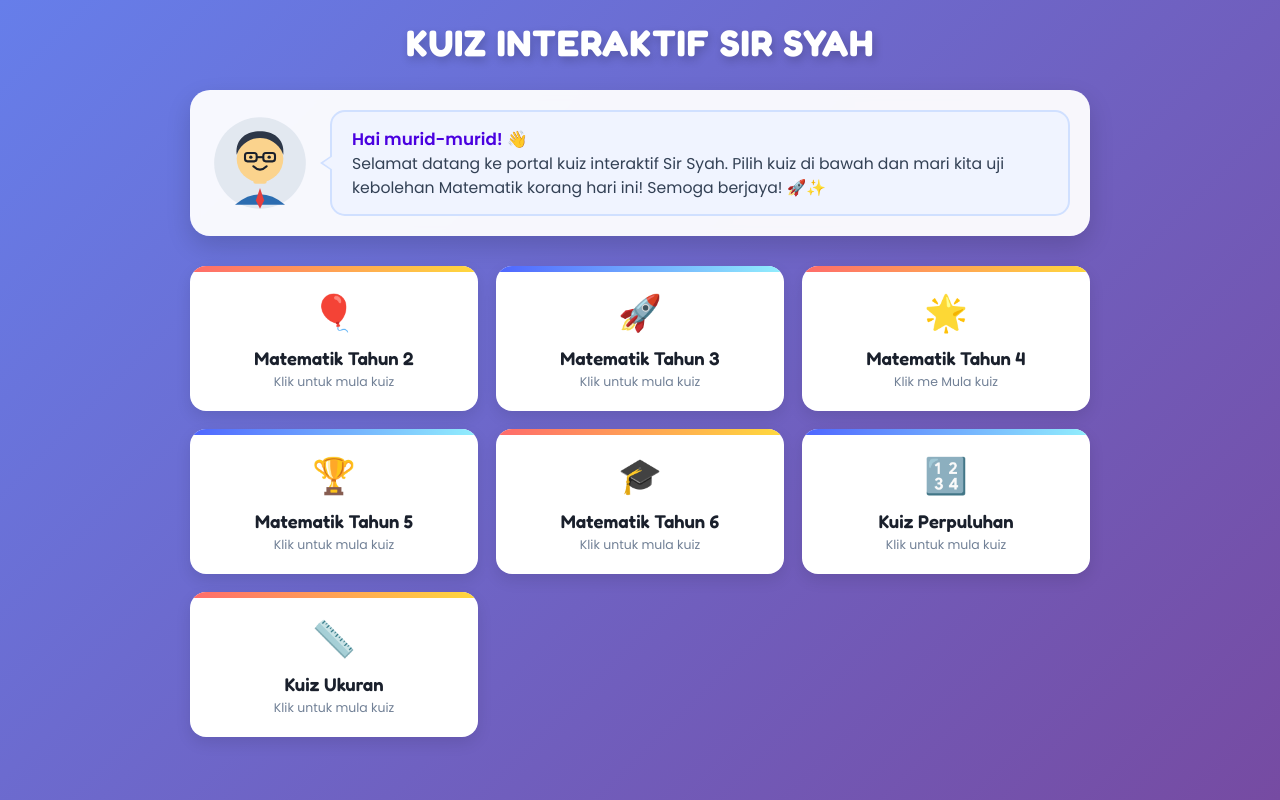
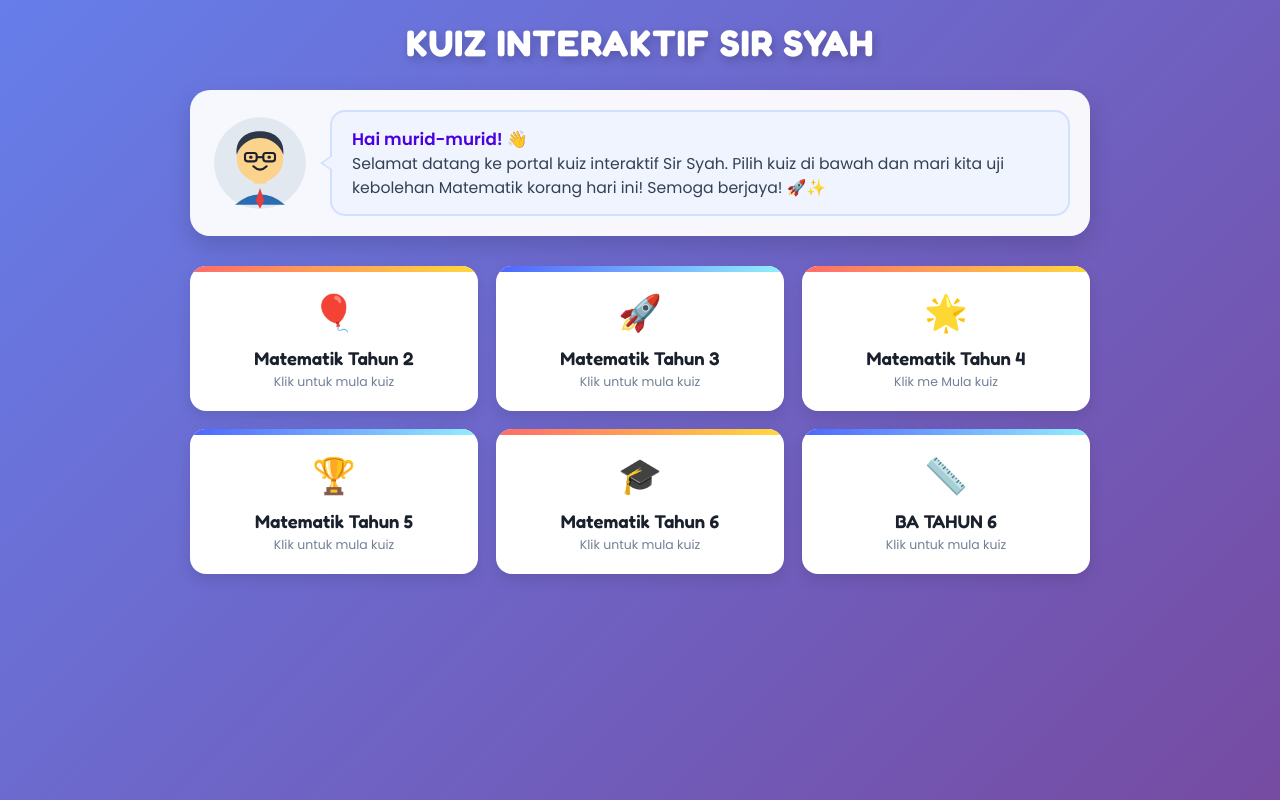
Before and after one commit to butcroloq/mtgame, a plain HTML site: page index.html in a window 1280 px wide. Drawn offline with Linux system fonts and the light colour scheme.

Commit message:
Update index.html

```diff
--- a/index.html
+++ b/index.html
@@ -257,15 +257,9 @@
         <div class="card-sub">Klik untuk mula kuiz</div>
       </a>
 
-      <a href="KUIZ PERPULUHAN.html" class="card">
-        <div class="card-icon">🔢</div>
-        <div class="card-title">Kuiz Perpuluhan</div>
-        <div class="card-sub">Klik untuk mula kuiz</div>
-      </a>
-
-      <a href="KUIZ UKURAN.html" class="card">
+   <a href="BA TAHUN 6.html" class="card">
         <div class="card-icon">📏</div>
-        <div class="card-title">Kuiz Ukuran</div>
+        <div class="card-title">BA TAHUN 6</div>
         <div class="card-sub">Klik untuk mula kuiz</div>
       </a>
 
```
